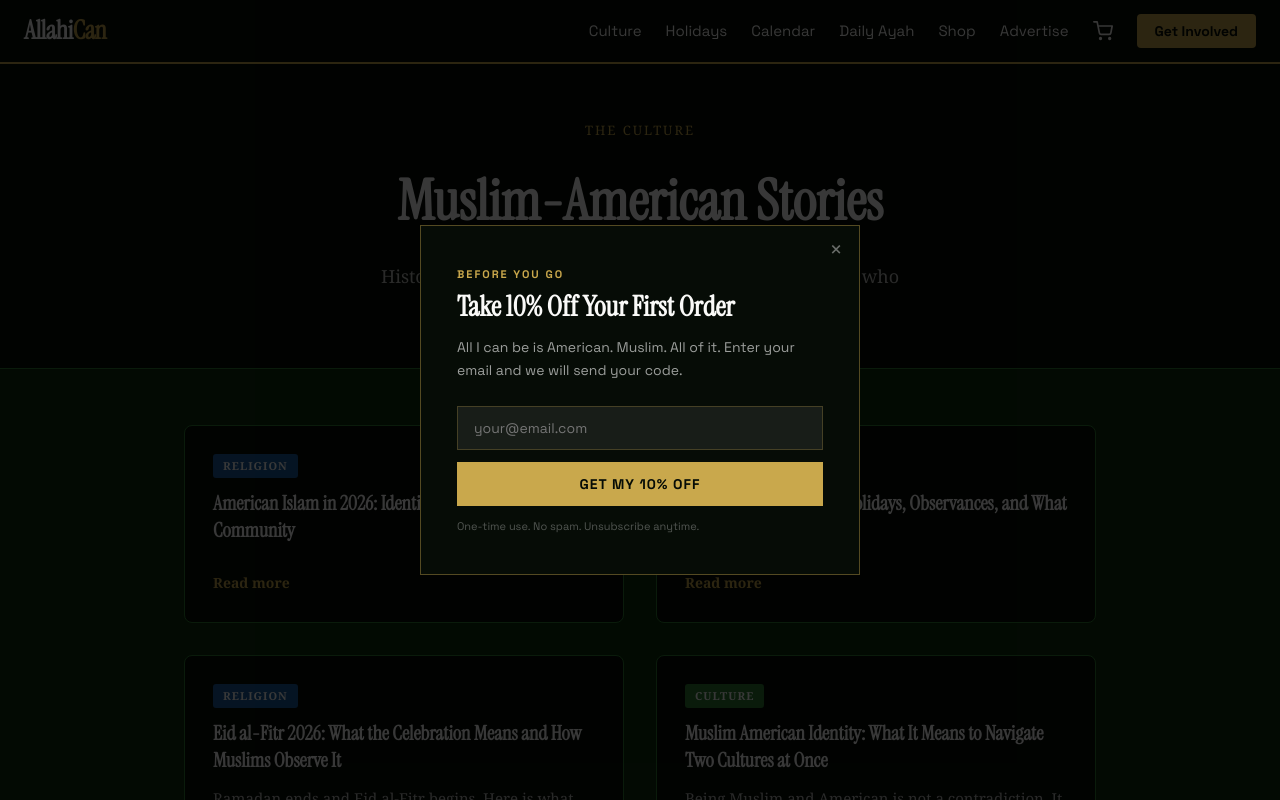
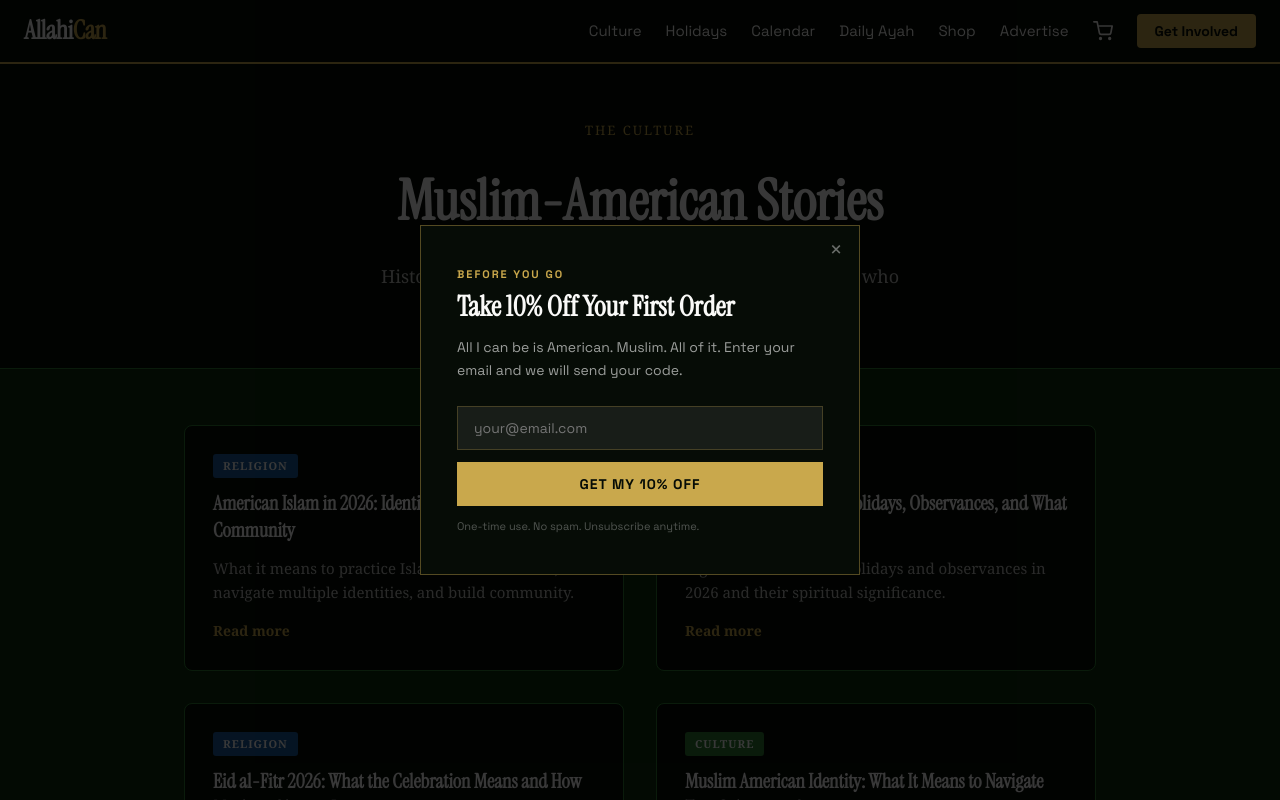
Before and after one commit to abigailleahgoldberg/allahican, a Next.js app: page /blog in a window 1280 px wide. Shown: the top 800 px of the page. Built offline with nearby package versions, Linux system fonts and the light colour scheme.

Commit message:
fix: rename excerpt->description, remove readTime to match BlogPost interface

```diff
--- a/app/blog/data.ts
+++ b/app/blog/data.ts
@@ -11,7 +11,7 @@ export const blogPosts: BlogPost[] = [
   {
     slug: 'american-islam-2026-identity-belonging',
     title: 'American Islam in 2026: Identity, Belonging, and Community',
-    excerpt: 'What it means to practice Islam as an American, navigate multiple identities, and build community.',
+    description: 'What it means to practice Islam as an American, navigate multiple identities, and build community.',
     content: `Islam in America is experiencing a particular moment in 2026 where questions about identity, belonging, and practice are more visible and more contested than in previous decades. The American Muslim community is not monolithic and the conversation about what it means to be Muslim in America is increasingly internal, generational, and nuanced.
 
 For immigrants who came as adults, Islam often operates as a cultural and religious anchor — a connection to home, to family, to a way of life they chose to carry forward even as they built new lives. For second and third generation Americans, Islam is lived alongside American identity in ways that do not require compartmentalization for many people, though some do compartmentalize deliberately.
@@ -29,7 +29,7 @@ What binds American Muslim identity is usually: faith, family, values of justice
   {
     slug: 'islamic-calendar-2026-holidays-observances',
     title: 'Islamic Calendar 2026: Holidays, Observances, and What Each One Means',
-    excerpt: 'A guide to the Islamic holidays and observances in 2026 and their spiritual significance.',
+    description: 'A guide to the Islamic holidays and observances in 2026 and their spiritual significance.',
     content: `The Islamic calendar is a lunar calendar, which means it shifts approximately eleven days earlier each year relative to the Gregorian calendar. This means Islamic holidays rotate through different seasons — Ramadan can fall in spring, summer, fall, or winter depending on the year. In 2026, Ramadan falls in the winter months, which creates a different experience than summer Ramadan.
 
 Ramadan 2026 runs from approximately February 28 to March 29. This is the month when Muslims fast from dawn to sunset, practice intensive prayer and Quran study, and emphasis the spiritual dimensions of Islam. The fast is from food and water but also from harmful speech, anger, and negative behaviors. The goal is to develop taqwa — God consciousness and self-discipline.
```
